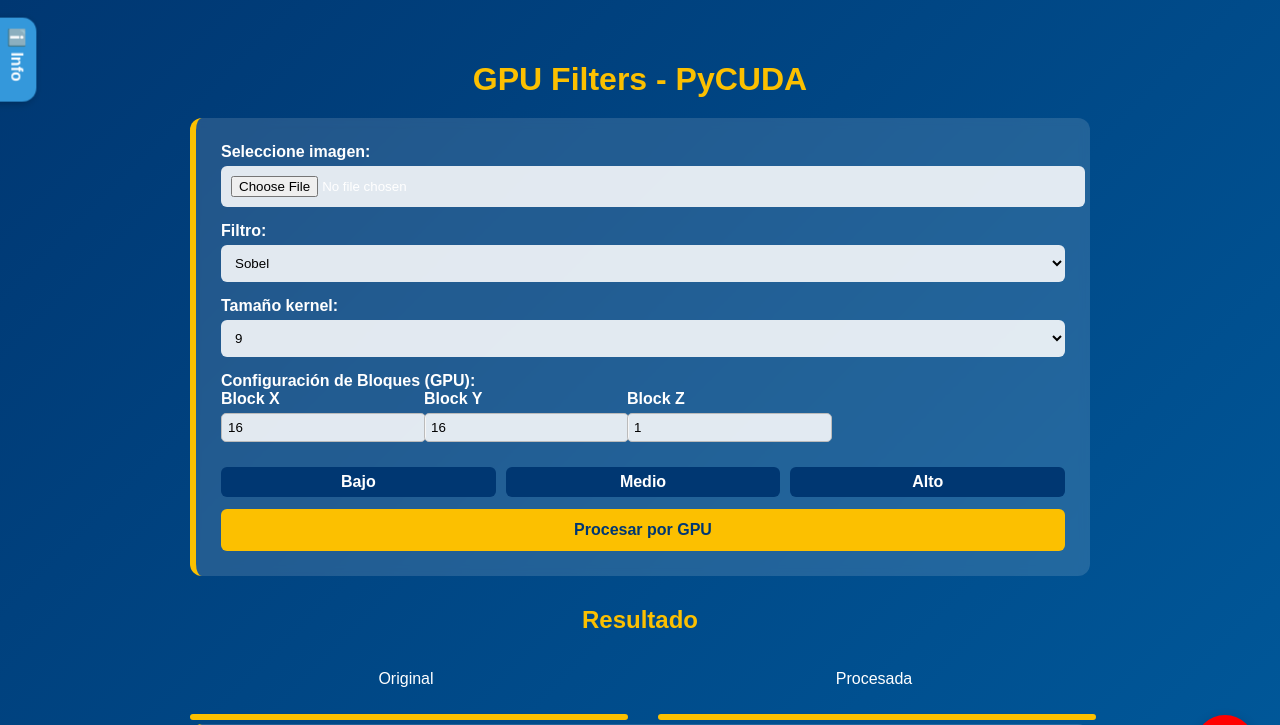
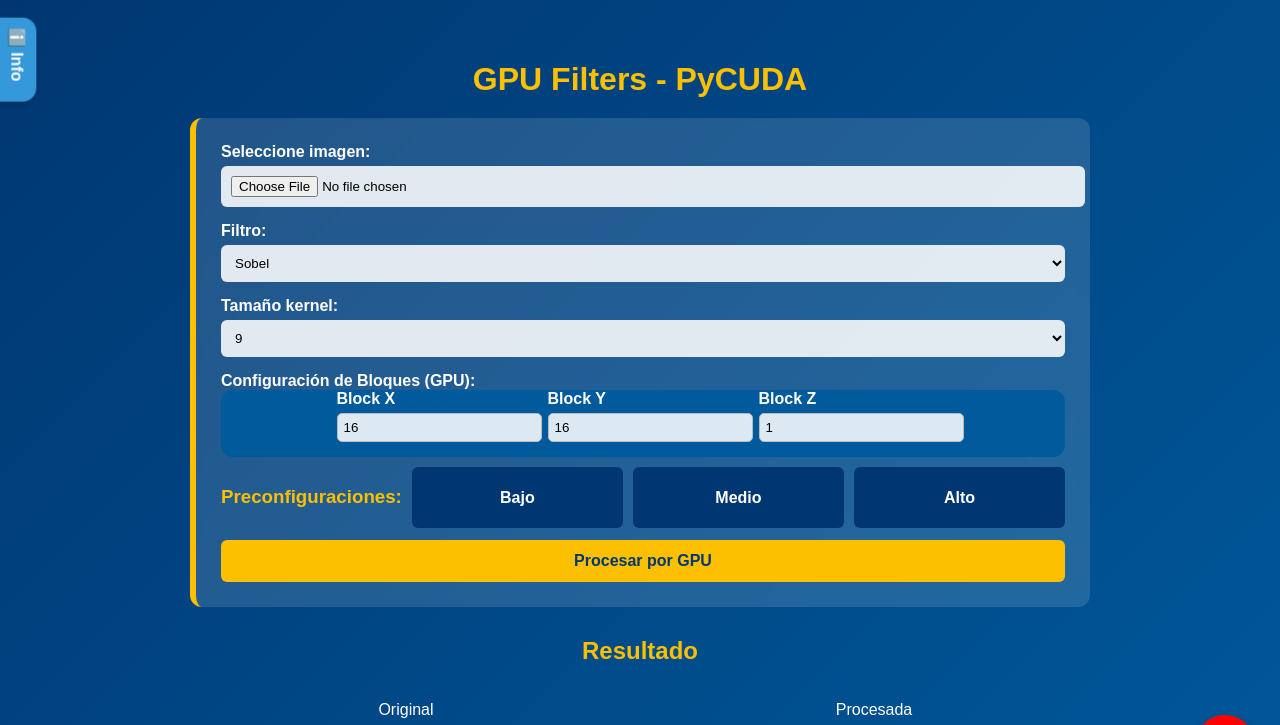
Before and after one commit to BryanAv7/Practica3_Docker_PyCuda, a Flask app: page / in a window 1280 px wide. Shown: the top 725 px of the page. Run offline with Flask 3, Linux system fonts and the light colour scheme.

Commit message:
Actualizacion De FrontEnd: Aspecto De seccion preconfiguraciones

```diff
--- a/static/style.css
+++ b/static/style.css
@@ -39,6 +39,7 @@
 }
 
 input, select {
+    color: black;
     width: 100%;
     padding: 10px;
     border-radius: 6px;
@@ -203,7 +204,11 @@
 
 .block-grid {
     display: flex;
-    gap: 12px;
+    border-radius: 12px;
+    background-color:#005a9c ;
+    justify-content: center;   /* Centra horizontalmente el grupo completo */
+    align-items: center;        /* Alinea verticalmente */
+    gap: 20px;
     margin-bottom: 10px;
 }
 
@@ -229,8 +234,6 @@
     display: none;
 }
 
-
-
 .presets {
     display: flex;
     gap: 10px;
@@ -238,7 +241,7 @@
 }
 
 .preset-btn {
-    padding: 6px 12px;
+    padding: 6px 6px;
     border: none;
     background: #003772;
     color: white;
--- a/templates/index.html
+++ b/templates/index.html
@@ -57,8 +57,8 @@
                 <p id="blockWarning" class="warning hidden">
                     ⚠ El número total de hilos por bloque no puede superar 1024.
                 </p>
-
                 <div class="presets">
+                    <h3>Preconfiguraciones:</h3>
                     <button type="button" id="presetLow" class="preset-btn">Bajo</button>
                     <button type="button" id="presetMed" class="preset-btn">Medio</button>
                     <button type="button" id="presetHigh" class="preset-btn">Alto</button>
@@ -83,7 +83,7 @@
             </div>
         </div>
 
-        <!-- NUEVA SECCIÓN: PARÁMETROS UTILIZADOS -->
+        <!--PARÁMETROS UTILIZADOS -->
         <div class="card params-card">
             <h2>Parámetros utilizados</h2>
             <div id="parametros-resultado" class="param-box"></div>
```
Also changed, not shown: static/script.js (+1 -12 lines).
